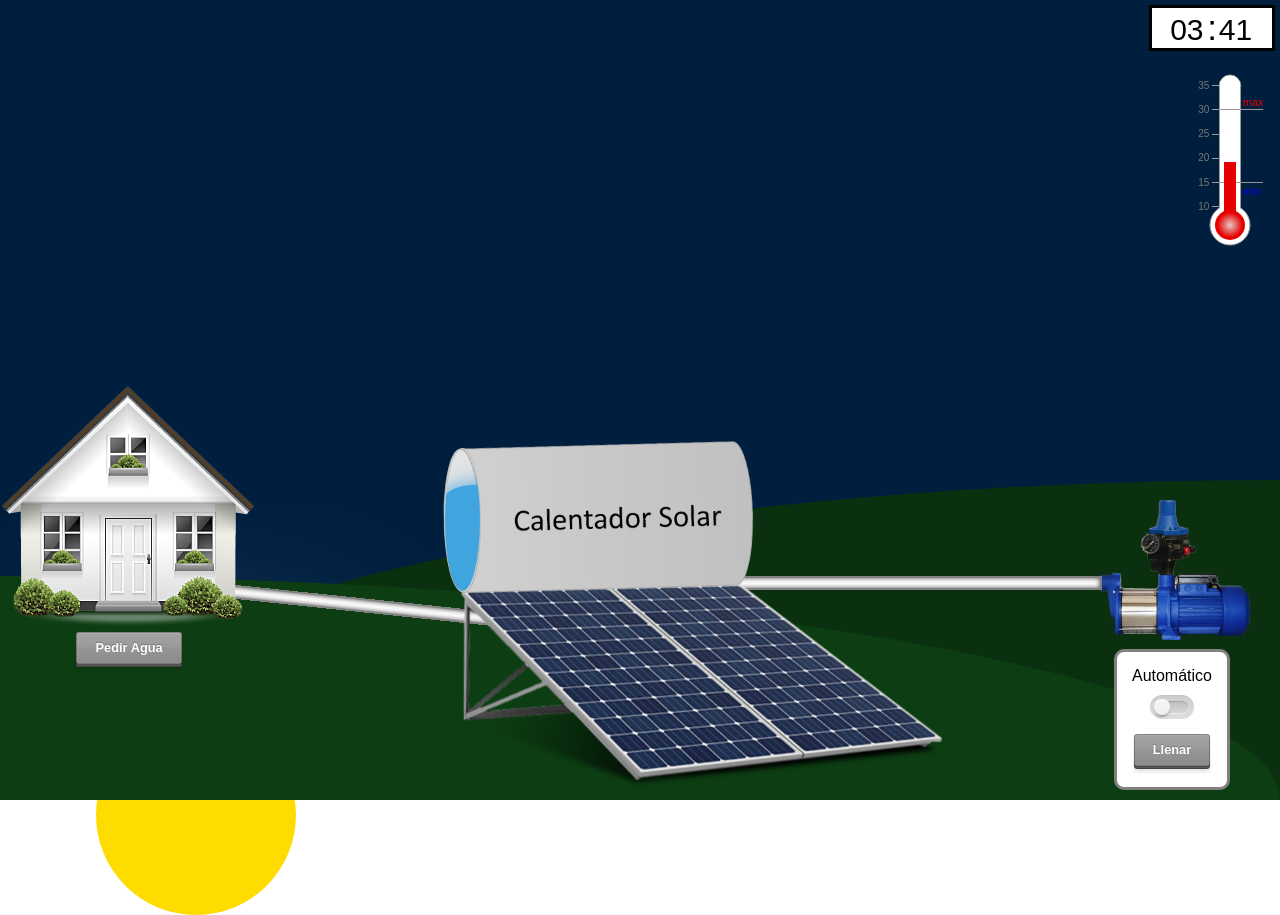
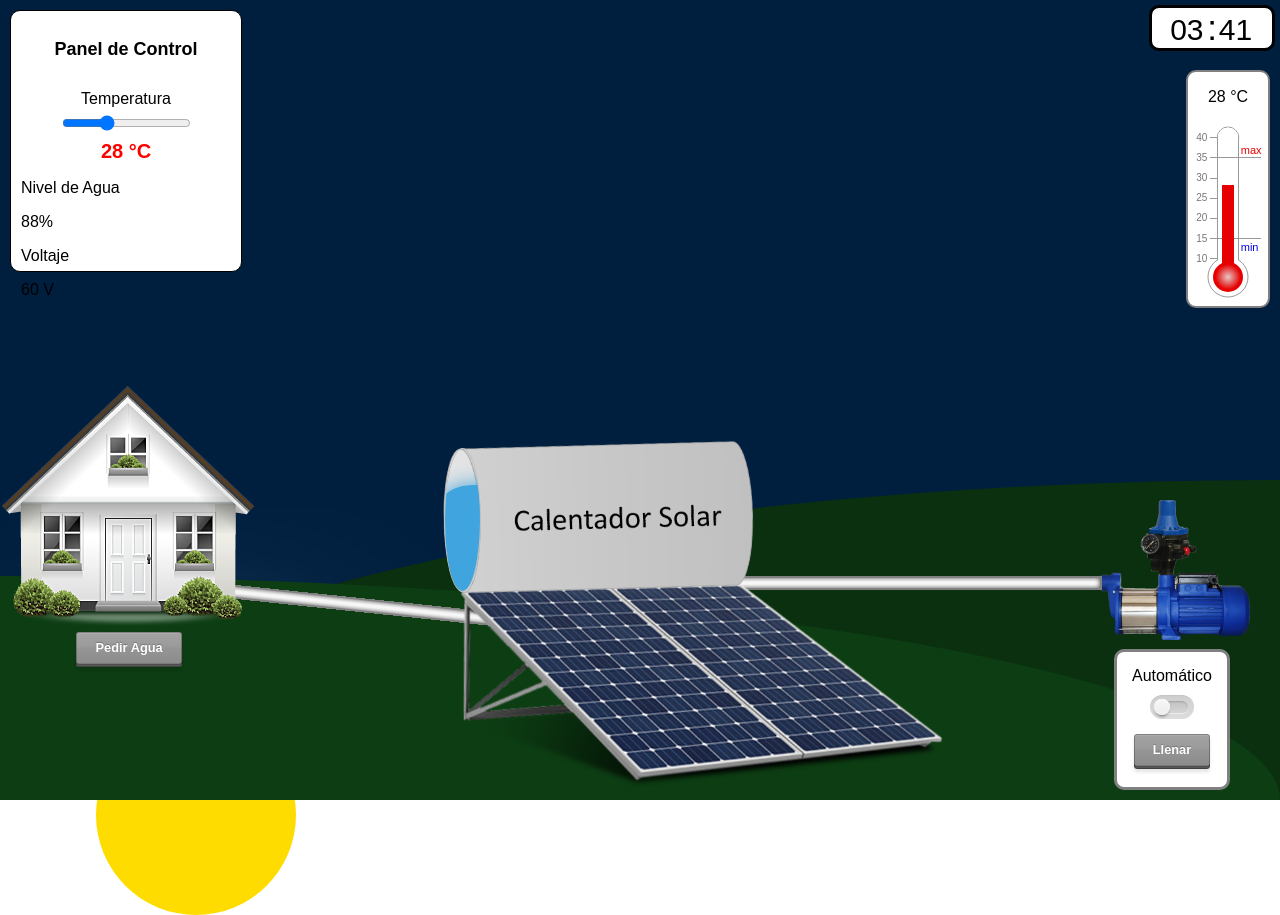
Before and after one commit to josuenoel/simuladorCalentadorSolar, a website: page public/index.html in a window 1280 px wide. Drawn offline with Linux system fonts and the light colour scheme; no server answers.

Commit message:
trabajando en UI

```diff
--- a/public/css/fondo.css
+++ b/public/css/fondo.css
@@ -85,6 +85,7 @@ body {
 	text-align: center;
 	vertical-align: middle;
 	font-size: 35px;
+	border-radius: 10px;
 }
 
 #reloj input {
@@ -169,7 +170,7 @@ body {
 }
 
 #boton-cisterna {
-  margin-top: 15px;
+	/*margin-top: 15px;*/
 }
 
 #boton-casa {
@@ -177,3 +178,42 @@ body {
 	bottom: calc(20% - 40px);
 	left: 70px;
 }
+
+#thermo {
+	background: white;
+	border-radius: 10px;
+	border: 2px gray solid;
+	text-align: center;
+}
+
+#panelControlTanque {
+	position: absolute;
+	background-color: white;
+	padding: 10px;
+	margin: 10px;
+	height: 30%;
+	width: 210px;
+	border-radius: 10px;
+    border: 1px black solid;
+}
+
+#panel-title {
+	text-align: center;
+	font-size: 18px;
+	margin-bottom: 30px;
+	font-weight: bold;
+}
+
+#pc-temperatura {
+	text-align: center;
+}
+
+#pc-temperatura p {
+	margin: 5px;
+}
+
+#pc-temperatura-valor {
+	font-size: 20px;
+	color: red;
+	font-weight: bold;
+}
--- a/public/css/interruptor.css
+++ b/public/css/interruptor.css
@@ -7,6 +7,7 @@
   border-radius: 0.75em;
   transition: 350ms;
   margin: 0 auto;
+  margin-bottom: 15px;
   background: linear-gradient(rgba(0, 0, 0, 0.07), rgba(255, 255, 255, 0)), #ddd;
   box-shadow: 0 0.07em 0.1em -0.1em rgba(0, 0, 0, 0.4) inset, 0 0.05em 0.08em -0.01em rgba(255, 255, 255, 0.7);
 }
--- a/public/index.html
+++ b/public/index.html
@@ -28,14 +28,35 @@
 		</div>
 
 
+		<!-- PANEL DE CONTROL TANQUE -->
+		<div id="panelControlTanque">
+			<p id="panel-title">Panel de Control</p>
+			<div id="pc-temperatura">
+				<p id="pc-temperatura-etiqueta">Temperatura</p>
+				<input id="slider1" type="range" min="0" max="85" step="1" ng-model="temperaturaAgua" />
+				<p id="pc-temperatura-valor">{{temperaturaAgua}} °C</p>
+			</div>
+			<div id="pc-nivel-agua">
+				<p id="pc-nivel-agua-etiqueta">Nivel de Agua</p>
+				<p id="pc-nivel-agua-valor">{{nivelAgua}}%</p>
+			</div>
+			<div id="pc-voltimetro">
+				<p id="pc-voltimetro-etiqueta">Voltaje</p>
+				<p id="pc-voltimetro-valor">{{voltaje}} V</p>
+			</div>
+		</div>
+
+
 		<!-- RELOJ -->
 		<div id="reloj">
 			<input id="horas-reloj" type="text" min="0" max="24" ng-model="horaTexto" ng-blur="actualizarHora()">:<input id="minutos-reloj" type="text" min="0" max="59" ng-model="minutosTexto" ng-blur="actualizarHora()">
 		</div>
 
+
 		<!-- Termometro Ambiente -->
-		<div id="thermo"></div>
-
+		<div id="thermo">
+			<p id="temperaturaAmbiente">{{temperaturaAmbiente}} °C</p>
+		</div>
 
 
 		<!-- Tanque -->
--- a/public/js/core.js
+++ b/public/js/core.js
@@ -12,6 +12,10 @@ simulador.controller('mainController', ['$scope', '$http', function($scope, $htt
 	var tiempo = new Date();
 	$scope.horaTexto = "" + tiempo.getHours();
 	$scope.minutosTexto = "" + tiempo.getMinutes();
+	$scope.temperaturaAmbiente = 28;
+	$scope.temperaturaAgua = 28;
+	$scope.nivelAgua = 88;
+	$scope.voltaje = 60;
 
 
 
@@ -84,9 +88,9 @@ simulador.controller('mainController', ['$scope', '$http', function($scope, $htt
 
 	var taWidth = 80,
 	    taHeight = 180,
-	    taMaxTemp = 30.0,
+	    taMaxTemp = 35.0,
 	    taMinTemp = 15.0,
-	    taCurrentTemp = 19.2;
+	    taCurrentTemp = 28.2;
 
 	var taBottomY = taHeight - 5,
 	    taTopY = 5,
```
Also changed, not shown: public/img/panel.png (deleted), 1 other file. Lines whose indentation alone changed are shown as unchanged.
